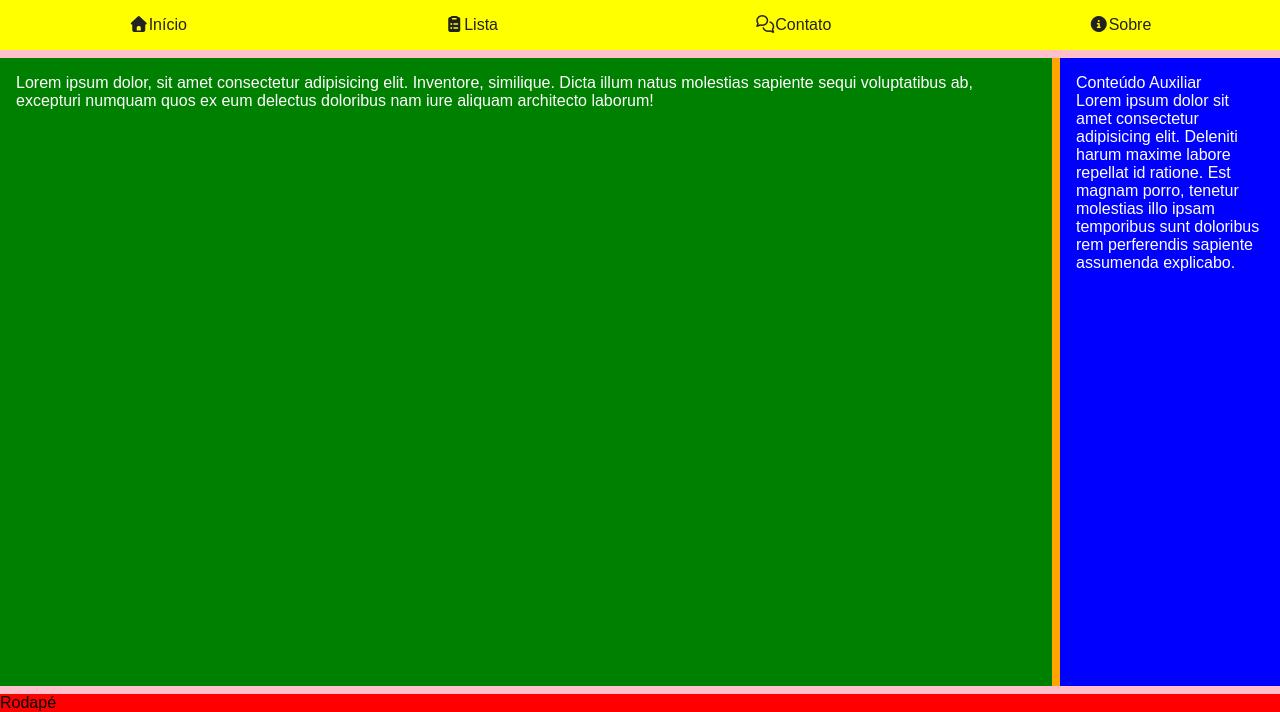
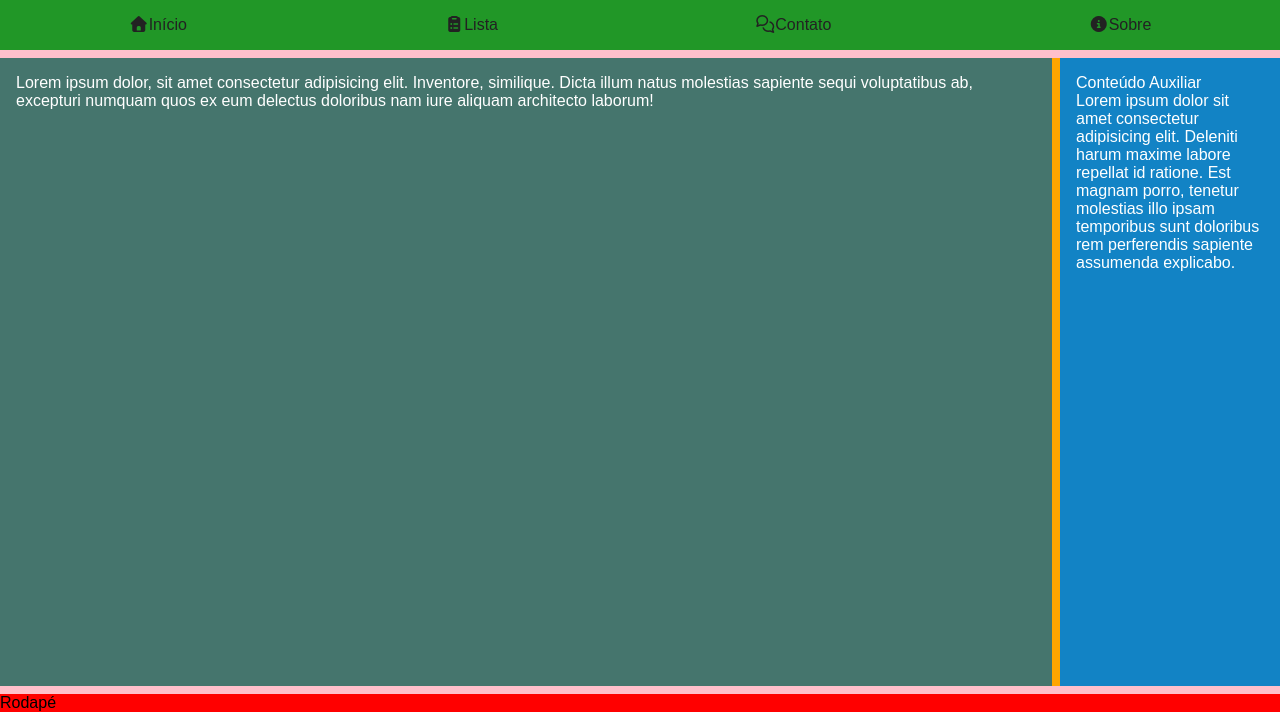
Before and after one commit to ryancs2/bomb, a plain HTML site: page index.html in a window 1280 px wide. Shown: the part 88-800 px from the top of the page. Drawn offline with Linux system fonts and the light colour scheme.

Commit message:
ajustes pequenos

```diff
--- a/index.html
+++ b/index.html
@@ -75,7 +75,7 @@
         }
 
         #wrap>nav {
-            background-color: yellow;
+            background-color: rgb(33, 151, 39);
             display: flex;
             align-items: center;
             justify-content: space-around;
@@ -103,13 +103,13 @@
         }
 
         #wrap>main>article {
-            background-color: green;
+            background-color: rgb(69, 117, 109);
             padding: 1rem;
             flex-grow: 1;
         }
 
         #wrap>main>aside {
-            background-color: blue;
+            background-color: rgb(18, 131, 197);
             padding: 1rem;
         }
 
@@ -118,7 +118,7 @@
         }
 
 
-        /* Media Queries */
+        /* Media Queries - Telas maiores de 768px */
 
         @media screen and (min-width: 768px) {
             #wrap>main {
```
